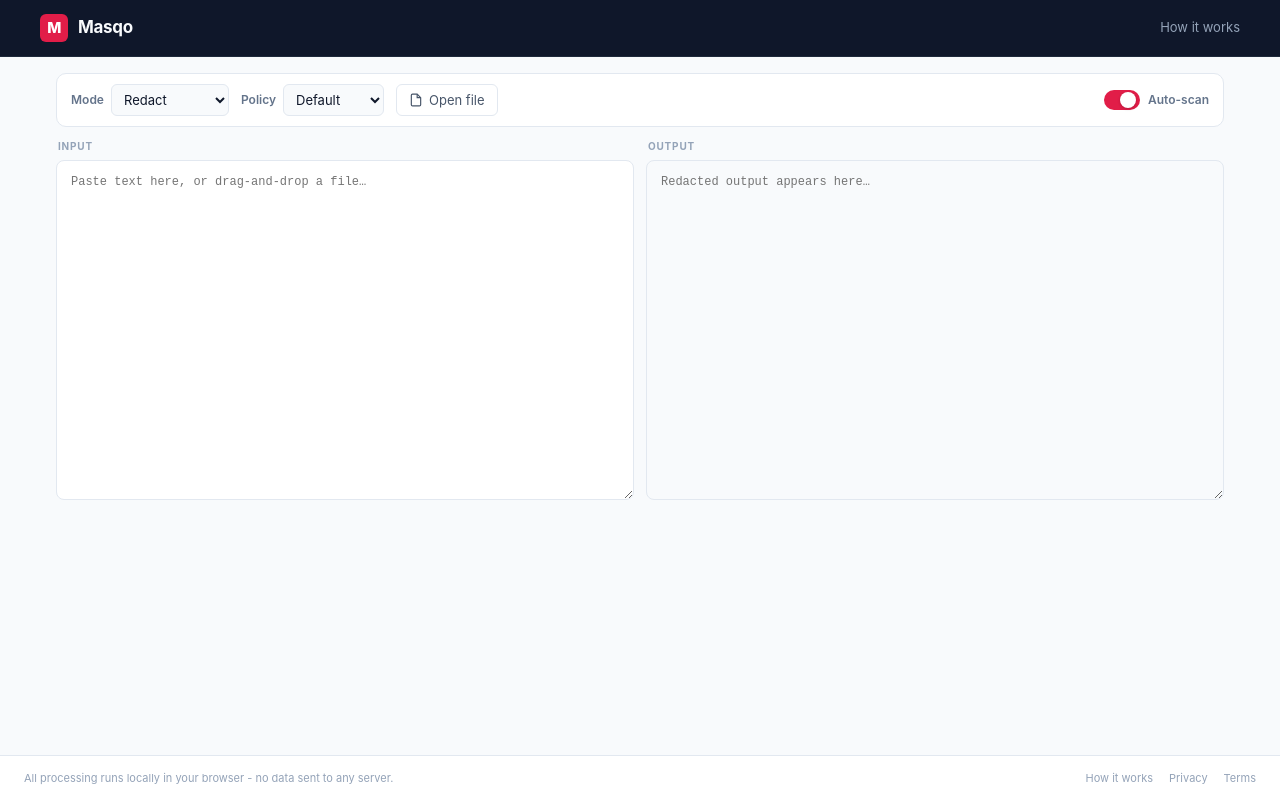
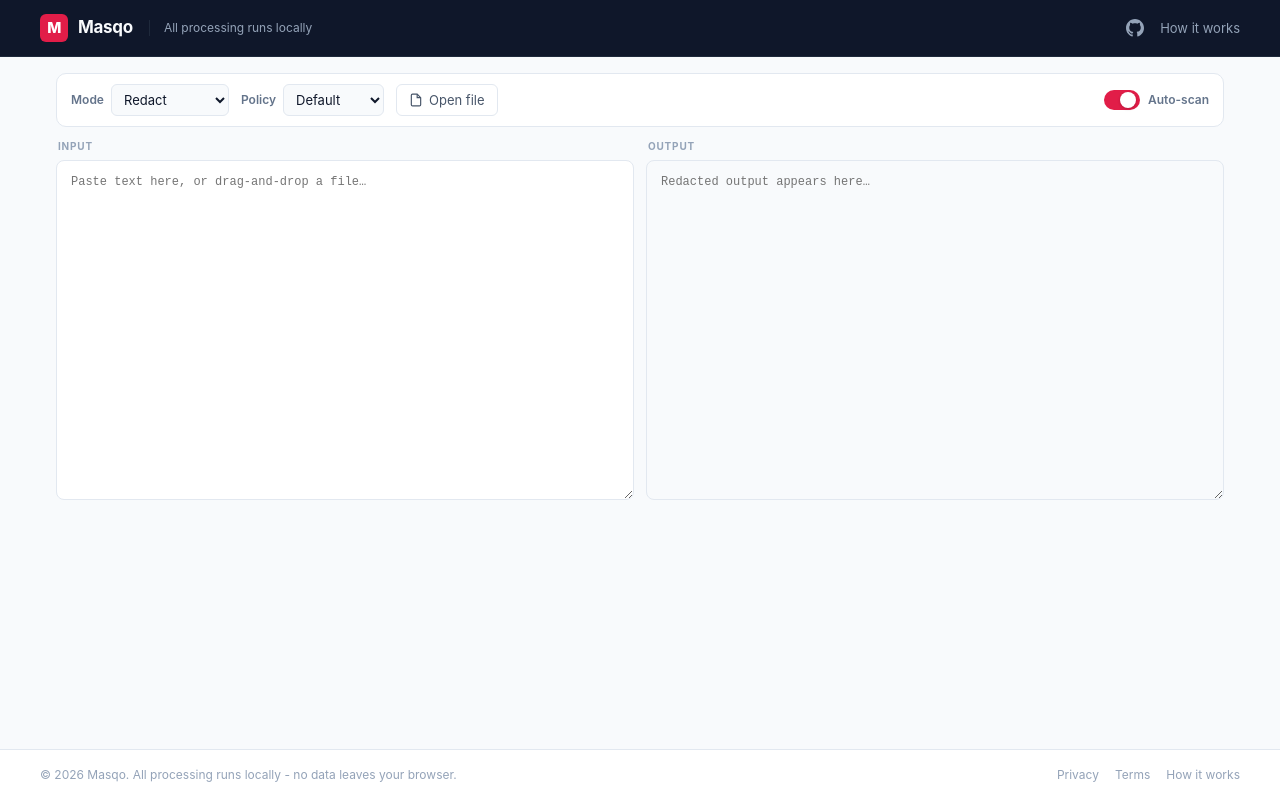
Before and after one commit to hungphamtan/masqo, a React (Vite) app in the folder packages/web/: page / in a window 1280 px wide. Built offline with nearby package versions, Linux system fonts and the light colour scheme.

Commit message:
feat: improve ux for run locally

```diff
--- a/packages/extension/src/popup/popup.tsx
+++ b/packages/extension/src/popup/popup.tsx
@@ -98,7 +98,10 @@
       <div style={s.header}>
         <div style={s.headerLeft}>
           <div style={s.logoMark}>M</div>
-          <span style={s.logoText}>Masqo</span>
+          <div>
+            <span style={s.logoText}>Masqo</span>
+            <div style={s.tagline}>All processing runs locally - no data leaves your browser.</div>
+          </div>
         </div>
         {saved && <span style={s.savedBadge}>Saved ✓</span>}
       </div>
@@ -221,6 +224,7 @@
   headerLeft: { display: 'flex', alignItems: 'center', gap: 8 },
   logoMark: { width: 24, height: 24, borderRadius: 5, background: '#E11D48', color: '#fff', fontWeight: 800, fontSize: 13, display: 'flex', alignItems: 'center', justifyContent: 'center' },
   logoText: { fontWeight: 700, fontSize: 15, color: '#F8FAFC', letterSpacing: '-0.2px' },
+  tagline: { fontSize: 9, color: '#94A3B8', marginTop: 2, lineHeight: 1.3 },
   savedBadge: { fontSize: 11, color: '#4ADE80', fontWeight: 600 },
   notice: { background: '#FFFBEB', border: '1px solid #FDE68A', borderRadius: 0, padding: '10px 14px', fontSize: 12, lineHeight: 1.6, color: '#78350F', borderLeft: '3px solid #F59E0B' },
   tabs: { display: 'flex', borderBottom: '1px solid #F1F5F9' },
--- a/packages/web/src/App.tsx
+++ b/packages/web/src/App.tsx
@@ -1,8 +1,8 @@
 import React, { useState, useCallback, useRef, useEffect, useMemo } from 'react'
-import { Link } from 'react-router-dom'
 import { createEngine } from '@masqo/engine'
 import { ReplacementMode } from '@masqo/shared'
 import type { Detection } from '@masqo/shared'
+import { Layout } from './pages/Layout.js'
 
 const engine = createEngine()
 
@@ -132,21 +132,8 @@
   const threatCount = detections.filter((d) => confidenceToSeverity(d.confidence) === 'high').length
 
   return (
-    <div style={s.page}>
-      <header style={s.header}>
-        <div style={s.headerInner}>
-          <Link to="/" style={{ textDecoration: 'none', display: 'flex', alignItems: 'center', gap: 10 }}>
-            <div style={s.logoMark}>M</div>
-            <span style={s.logoText}>Masqo</span>
-          </Link>
-          <span style={s.tagline}>Local secret redaction - nothing leaves your browser</span>
-          <nav style={s.nav}>
-            <Link to="/how-it-works" style={s.navLink}>How it works</Link>
-          </nav>
-        </div>
-      </header>
-
-      <main style={s.main}>
+    <Layout maxWidth={1200} mainPadding="16px 16px">
+      <div style={s.appContent}>
         {/* Toolbar */}
         <div style={s.toolbar}>
           <div style={s.toolbarGroup}>
@@ -317,33 +304,15 @@
             })}
           </div>
         )}
-      </main>
-
-      <footer style={s.footer}>
-        <span>All processing runs locally in your browser - no data sent to any server.</span>
-        <nav style={{ display: 'flex', gap: 16 }}>
-          <Link to="/how-it-works" style={s.footerLink}>How it works</Link>
-          <Link to="/privacy" style={s.footerLink}>Privacy</Link>
-          <Link to="/terms" style={s.footerLink}>Terms</Link>
-        </nav>
-      </footer>
-    </div>
+      </div>
+    </Layout>
   )
 }
 
-const FONT = '-apple-system, BlinkMacSystemFont, "Segoe UI", sans-serif'
 const MONO = '"JetBrains Mono", "Fira Code", "Cascadia Code", ui-monospace, monospace'
 
 const s: Record<string, React.CSSProperties> = {
-  page: { display: 'flex', flexDirection: 'column', minHeight: '100vh', background: '#F8FAFC', fontFamily: FONT },
-  header: { background: '#0F172A', color: '#fff', padding: '0 24px', borderBottom: '1px solid #1E293B' },
-  headerInner: { maxWidth: 1200, margin: '0 auto', display: 'flex', alignItems: 'center', gap: 14, minHeight: 56, flexWrap: 'wrap', padding: '8px 0' },
-  logoMark: { width: 28, height: 28, borderRadius: 6, background: '#E11D48', color: '#fff', fontWeight: 800, fontSize: 15, display: 'flex', alignItems: 'center', justifyContent: 'center', fontFamily: FONT, letterSpacing: '-0.5px', flexShrink: 0 },
-  logoText: { fontWeight: 700, fontSize: 17, color: '#F8FAFC', letterSpacing: '-0.3px' },
-  tagline: { fontSize: 12, color: '#475569', marginLeft: 4, display: 'none' },
-  nav: { marginLeft: 'auto', display: 'flex', gap: 16, flexWrap: 'wrap' },
-  navLink: { fontSize: 13, color: '#94A3B8', textDecoration: 'none' },
-  main: { flex: 1, maxWidth: 1200, margin: '0 auto', width: '100%', padding: '16px 16px', display: 'flex', flexDirection: 'column', gap: 12 },
+  appContent: { display: 'flex', flexDirection: 'column', gap: 12 },
   toolbar: { display: 'flex', alignItems: 'center', gap: 12, flexWrap: 'wrap', background: '#fff', border: '1px solid #E2E8F0', borderRadius: 10, padding: '10px 14px' },
   toolbarGroup: { display: 'flex', alignItems: 'center', gap: 7 },
   toolbarRight: { display: 'flex', alignItems: 'center', gap: 10, marginLeft: 'auto' },
@@ -368,6 +337,4 @@
   cardConf: { fontSize: 11, color: '#94A3B8', fontWeight: 600 },
   cardDesc: { fontSize: 12, color: '#475569', lineHeight: 1.4 },
   cardOriginal: { fontSize: 11, fontFamily: MONO, color: '#E11D48', background: '#FFF1F2', padding: '3px 7px', borderRadius: 4, wordBreak: 'break-all' },
-  footer: { display: 'flex', alignItems: 'center', justifyContent: 'space-between', padding: '14px 24px', fontSize: 11, color: '#94A3B8', borderTop: '1px solid #E2E8F0', background: '#fff', flexWrap: 'wrap', gap: 8 },
-  footerLink: { color: '#94A3B8', textDecoration: 'none' },
 }
--- a/packages/web/src/index.css
+++ b/packages/web/src/index.css
@@ -40,6 +40,15 @@
   gap: 12px;
 }
 
+.header-tagline {
+  font-size: 12px;
+  color: #94A3B8;
+  padding-left: 14px;
+  margin-left: 2px;
+  border-left: 1px solid #1E293B;
+  line-height: 1.4;
+}
+
 @media (max-width: 600px) {
   .panels-grid {
     grid-template-columns: 1fr;
@@ -55,4 +64,8 @@
   h2 {
     font-size: 17px !important;
   }
+
+  .header-tagline {
+    display: none;
+  }
 }
--- a/packages/web/src/pages/Layout.tsx
+++ b/packages/web/src/pages/Layout.tsx
@@ -1,26 +1,29 @@
 import React from 'react'
 import { Link } from 'react-router-dom'
 
-export function Layout({ children }: { children: React.ReactNode }) {
+export function Layout({ children, maxWidth = 1200, mainPadding }: { children: React.ReactNode; maxWidth?: number; mainPadding?: string }) {
   return (
     <div style={s.page}>
       <header style={s.header}>
-        <div style={s.headerInner}>
+        <div style={{ ...s.headerInner, maxWidth }}>
           <Link to="/" style={{ textDecoration: 'none', display: 'flex', alignItems: 'center', gap: 10 }}>
             <div style={s.logoMark}>M</div>
             <span style={s.logo}>Masqo</span>
           </Link>
-          <span style={s.tagline}>Local secret redaction - nothing leaves your browser</span>
+          <span className="header-tagline">All processing runs locally</span>
           <nav style={s.nav}>
+            <a href="https://github.com/masqo/masqo" target="_blank" rel="noopener noreferrer" style={s.navIconLink} title="GitHub" aria-label="GitHub repository">
+              <svg width="18" height="18" viewBox="0 0 24 24" fill="currentColor" aria-hidden="true"><path d="M12 0c-6.626 0-12 5.373-12 12 0 5.302 3.438 9.8 8.207 11.387.599.111.793-.261.793-.577v-2.234c-3.338.726-4.033-1.416-4.033-1.416-.546-1.387-1.333-1.756-1.333-1.756-1.089-.745.083-.729.083-.729 1.205.084 1.839 1.237 1.839 1.237 1.07 1.834 2.807 1.304 3.492.997.107-.775.418-1.305.762-1.604-2.665-.305-5.467-1.334-5.467-5.931 0-1.311.469-2.381 1.236-3.221-.124-.303-.535-1.524.117-3.176 0 0 1.008-.322 3.301 1.23.957-.266 1.983-.399 3.003-.404 1.02.005 2.047.138 3.006.404 2.291-1.552 3.297-1.23 3.297-1.23.653 1.653.242 2.874.118 3.176.77.84 1.235 1.911 1.235 3.221 0 4.609-2.807 5.624-5.479 5.921.43.372.823 1.102.823 2.222v 3.293c0 .319.192.694.801.576 4.765-1.589 8.199-6.086 8.199-11.386 0-6.627-5.373-12-12-12z"/></svg>
+            </a>
             <Link to="/how-it-works" style={s.navLink}>How it works</Link>
           </nav>
         </div>
       </header>
-      <main style={s.main}>{children}</main>
+      <main style={{ ...s.main, maxWidth, ...(mainPadding ? { padding: mainPadding } : {}) }}>{children}</main>
       <footer style={s.footer}>
-        <div style={s.footerInner}>
+        <div style={{ ...s.footerInner, maxWidth }}>
           <span>© 2026 Masqo. All processing runs locally - no data leaves your browser.</span>
-          <nav style={{ display: 'flex', gap: 20 }}>
+          <nav style={s.footerNav}>
             <Link to="/privacy" style={s.footerLink}>Privacy</Link>
             <Link to="/terms" style={s.footerLink}>Terms</Link>
             <Link to="/how-it-works" style={s.footerLink}>How it works</Link>
@@ -39,10 +42,12 @@
   logo: { fontWeight: 700, fontSize: 17, color: '#F8FAFC', letterSpacing: '-0.3px' },
   tagline: { fontSize: 12, color: '#475569', display: 'none' },
   nav: { marginLeft: 'auto', display: 'flex', gap: 16, alignItems: 'center', flexWrap: 'wrap' },
-  navLink: { fontSize: 13, color: '#94A3B8', textDecoration: 'none' },
+  navLink: { fontSize: 13, color: '#94A3B8', textDecoration: 'none', display: 'inline-flex', alignItems: 'center', lineHeight: 1 },
+  navIconLink: { color: '#94A3B8', textDecoration: 'none', display: 'inline-flex', alignItems: 'center', justifyContent: 'center', lineHeight: 1 },
   navCta: { fontSize: 13, color: '#fff', textDecoration: 'none', background: '#E11D48', padding: '6px 14px', borderRadius: 6, fontWeight: 600 },
   main: { flex: 1, maxWidth: 900, margin: '0 auto', width: '100%', padding: '32px 16px' },
   footer: { background: '#fff', borderTop: '1px solid #E2E8F0', padding: '16px 16px' },
-  footerInner: { maxWidth: 900, margin: '0 auto', display: 'flex', justifyContent: 'space-between', alignItems: 'flex-start', fontSize: 12, color: '#94A3B8', flexWrap: 'wrap', gap: 8 },
-  footerLink: { color: '#94A3B8', textDecoration: 'none' },
+  footerInner: { maxWidth: 900, margin: '0 auto', display: 'flex', justifyContent: 'space-between', alignItems: 'center', fontSize: 12, color: '#94A3B8', flexWrap: 'wrap', gap: 16 },
+  footerNav: { display: 'flex', gap: 16, alignItems: 'center', flexWrap: 'wrap' },
+  footerLink: { color: '#94A3B8', textDecoration: 'none', display: 'flex', alignItems: 'center' },
 }
```
Also changed, not shown: packages/extension/public/manifest.json.
